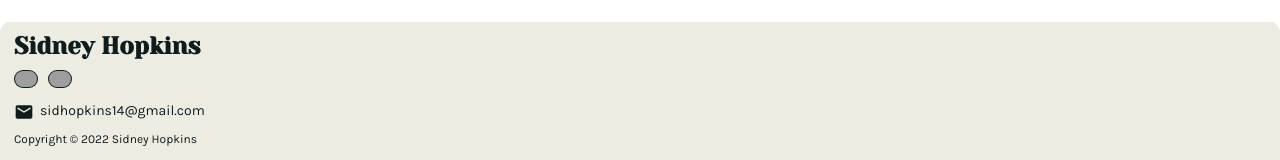
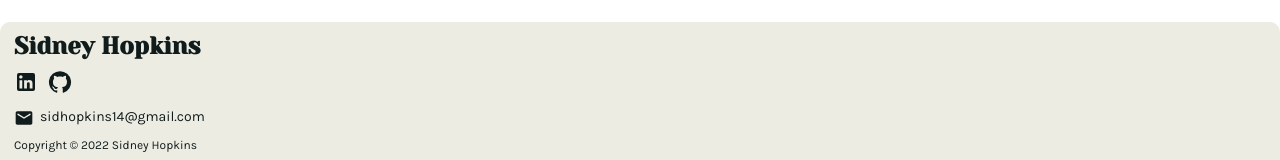
Before and after one commit to sidneyhopkins/portfolio, a Gatsby site: page / in a window 1280 px wide. Shown: the part 1724-1884 px from the top of the page. Built offline with nearby package versions, Linux system fonts and the light colour scheme; Gatsby itself is replaced by a stand-in of ours; no server answers; grey boxes are pictures that could not be loaded.

Commit message:
icon updates

```diff
--- a/src/components/Footer.js
+++ b/src/components/Footer.js
@@ -1,6 +1,6 @@
 import React from "react"
-import LI from "../../static/LI.png"
-import GH from "../../static/GH.png"
+import LinkedInIcon from "@mui/icons-material/LinkedIn"
+import GitHubIcon from "@mui/icons-material/GitHub"
 import EmailRoundedIcon from "@mui/icons-material/EmailRounded"
 export default function Footer() {
   return (
@@ -15,7 +15,7 @@ export default function Footer() {
               target="_blank"
               rel="noreferrer"
             >
-              <img src={LI} alt="LinkedIn" />
+              <LinkedInIcon className="icons" />
             </a>
           </li>
 
@@ -26,7 +26,7 @@ export default function Footer() {
               target="_blank"
               rel="noreferrer"
             >
-              <img src={GH} alt="Github" />
+              <GitHubIcon className="icons" />
             </a>
           </li>
         </ul>
--- a/src/styles/about.module.scss
+++ b/src/styles/about.module.scss
@@ -92,14 +92,14 @@
 
 .e {
   grid-area: e;
-  background-image: url(../../static/tardis.jpg);
+  background-image: url(../static/tardis.jpg);
   background-size:cover;
   background-position: center;
 }
 
 .f {
   grid-area: f;
-  background-image: url(../../static/greatly2.jpg);
+  background-image: url(../static/greatly2.jpg);
   background-size:cover;
   background-position: center center;
 
@@ -107,7 +107,7 @@
 
 .g {
   grid-area: g;
-  background-image: url(../../static/hp2.png);
+  background-image: url(../static/hp2.png);
   background-size: cover;
   background-position: top;
   background-color: white;
@@ -115,7 +115,7 @@
 
 .h {
   grid-area: h;
-  background-image: url(../../static/dark1.jpg);
+  background-image: url(../static/dark1.jpg);
   background-size:cover;
   background-position: top;
 }
--- a/src/styles/global.scss
+++ b/src/styles/global.scss
@@ -127,7 +127,6 @@ footer {
     font-size: 24px;
     margin-top: 10px;
     font-weight: 700;
-    // color: rgb(0, 0, 0);
   }
 
   .social-links {
@@ -147,25 +146,20 @@ footer {
       text-decoration: none;
 
       &:hover {
-        img {
+        .icons {
           transform: scale(1.2);
         }
       }
       &:active {
-        img {
+        .icons {
           transform: scale(1.2);
         }
       }
     }
-
-
-
-    img {
-      width: 22px;
-      border: solid transparent 1px;
-      border-radius: 100px;
-      transition: 0.2s ease-out all;
-      background-color: $dark-footer-color;
+    .icons {
+      color: $dark-footer-color;
+      width: 24px;
+      transition: 0.2s all;
     }
   }
 
@@ -262,5 +256,4 @@ nav .mobilemenu {
     align-items: flex-end;
     justify-content: flex-start;
   }
-
 }
```
